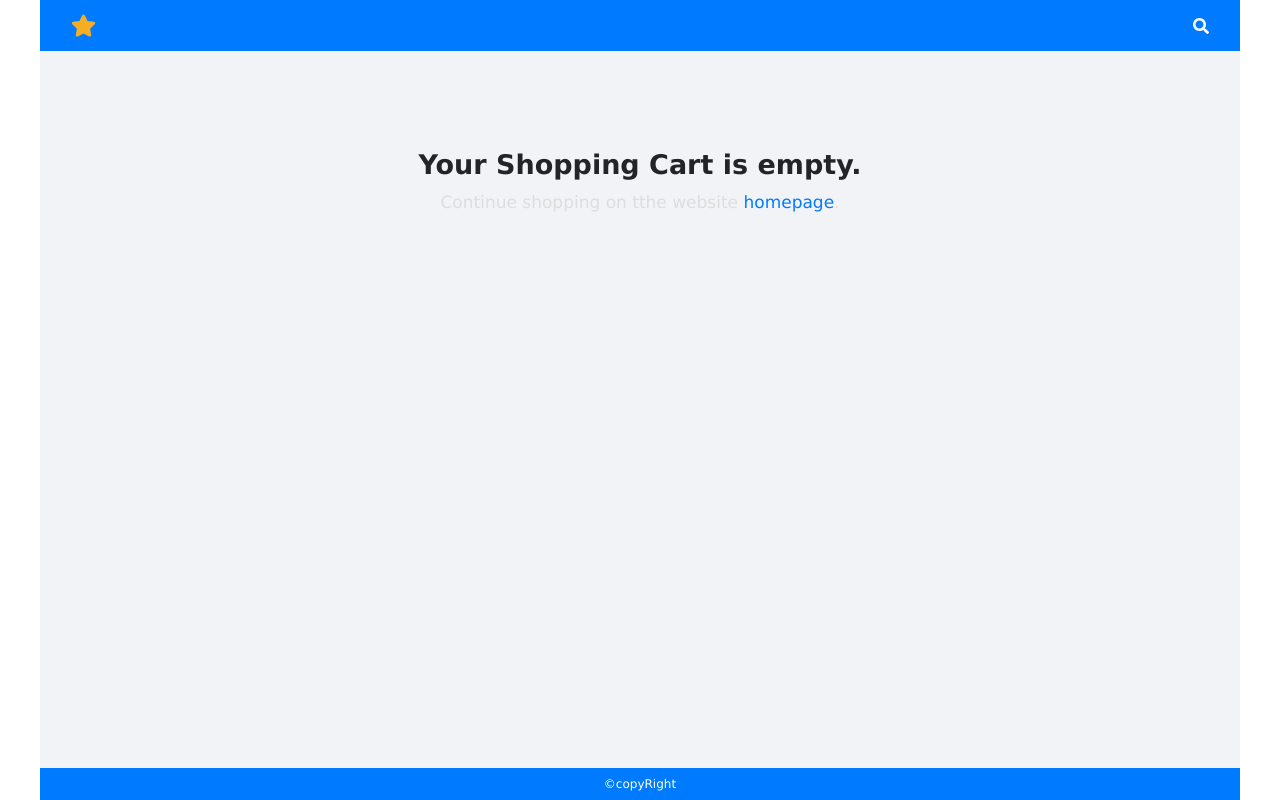
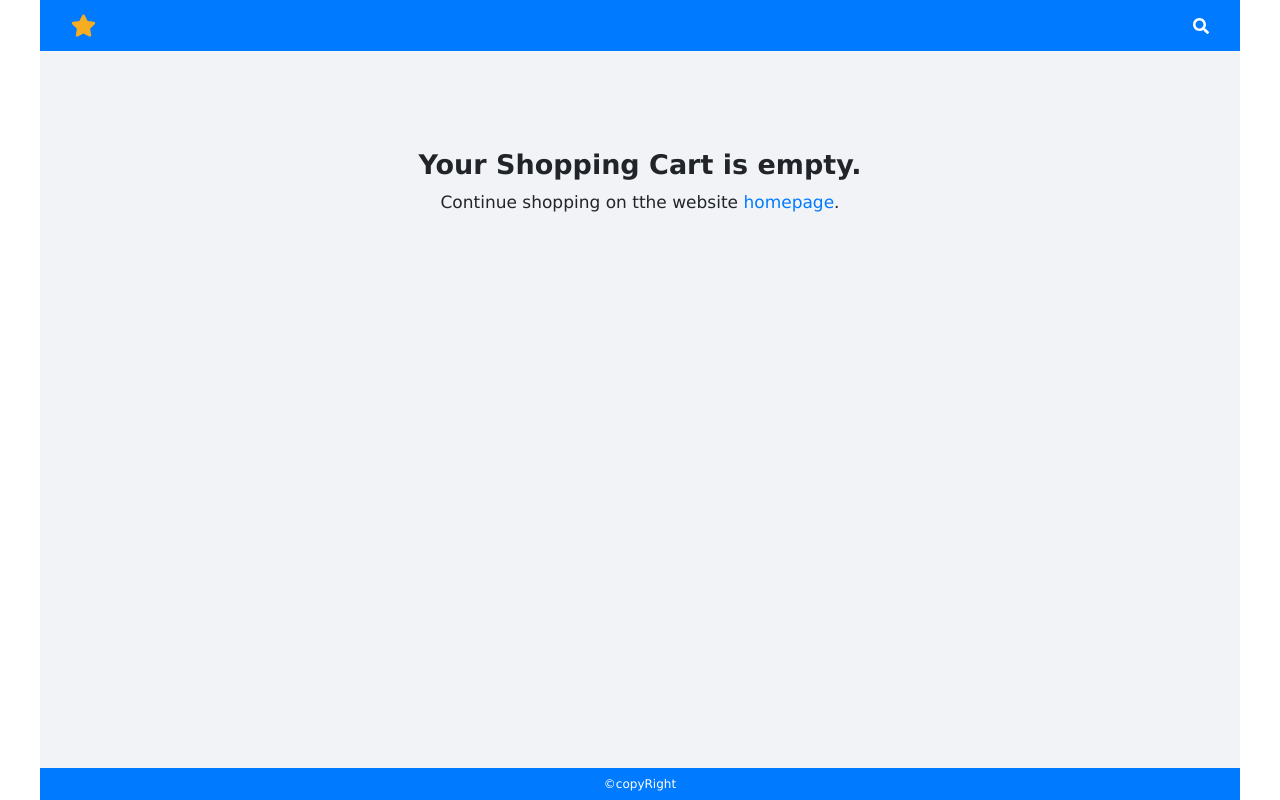
Before and after one commit to AvdheshNigam/shoppingCart, a React (Create React App) app: page /cart in a window 1280 px wide. Built offline with nearby package versions, Linux system fonts and the light colour scheme.

Commit message:
footer issue fixed

```diff
--- a/src/App.css
+++ b/src/App.css
@@ -705,7 +705,7 @@ range Slide
 .empty-data-home{
   font-size: 17px;
   text-align: center;
-  color:#dddddd;
+  color:#0000000;
 }
 
 .empty-data-home span{
```
